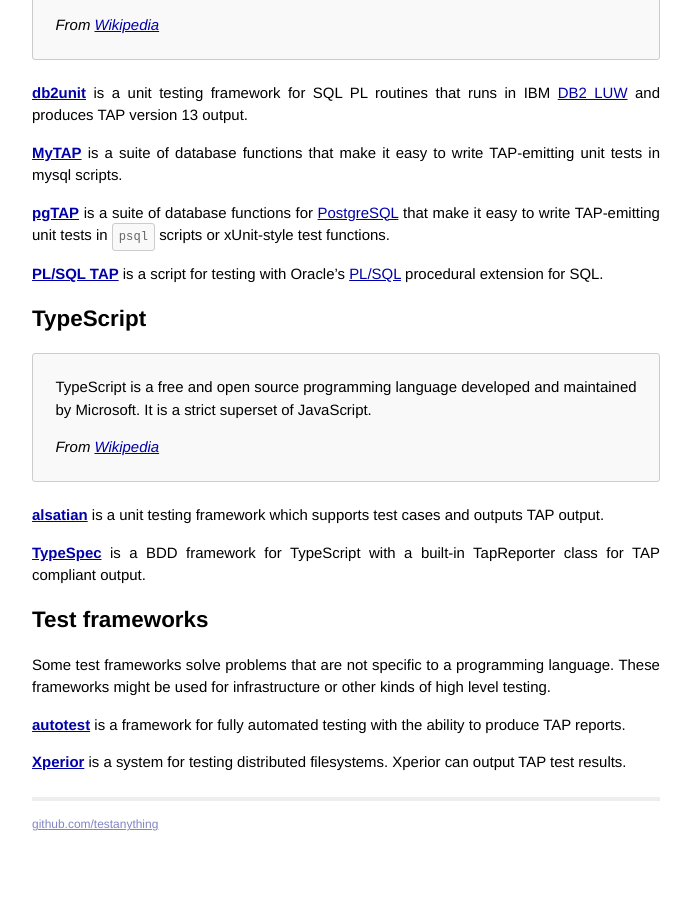
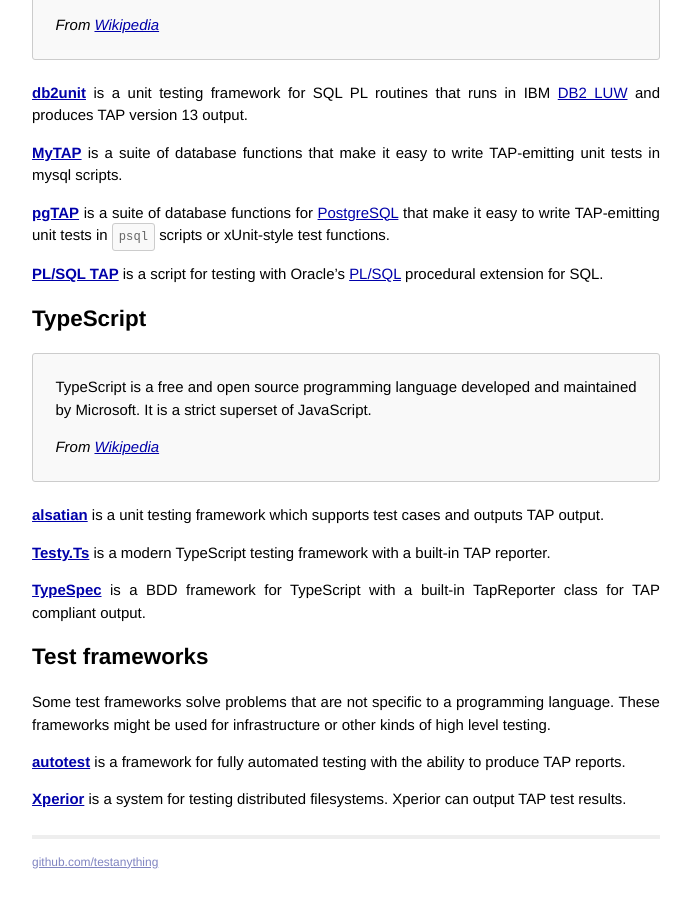
Before and after one commit to TestAnything/testanything.github.io, a Jekyll site: the page built from producers.md, in a window 1280 px wide and 900 px high, scrolled down 10275 px. Shown: the whole window, without its empty margins (294-985 px from the left). Built offline with Jekyll 4.4.1, drawn with Linux system fonts in a browser that asks for light colours; before the commit the page ends 11138 px from its top, so only the background shows below that.

Commit message:
Added Testy.Ts to TypeScript TAP producers (#130)
* Added Testy.Ts to TypeScript TAP producers

* Fix a typo

```diff
--- a/producers.md
+++ b/producers.md
@@ -565,6 +565,8 @@
 **[alsatian](https://github.com/alsatian-test/alsatian)** is a unit testing
 framework which supports test cases and outputs TAP output.
 
+**[Testy.Ts](https://github.com/Testy/TestyTs)** is a modern TypeScript testing framework with a built-in TAP reporter.
+
 **[TypeSpec](https://github.com/Steve-Fenton/TypeSpec)** is a BDD framework
 for TypeScript with a built-in TapReporter class for TAP compliant output.
 
```
